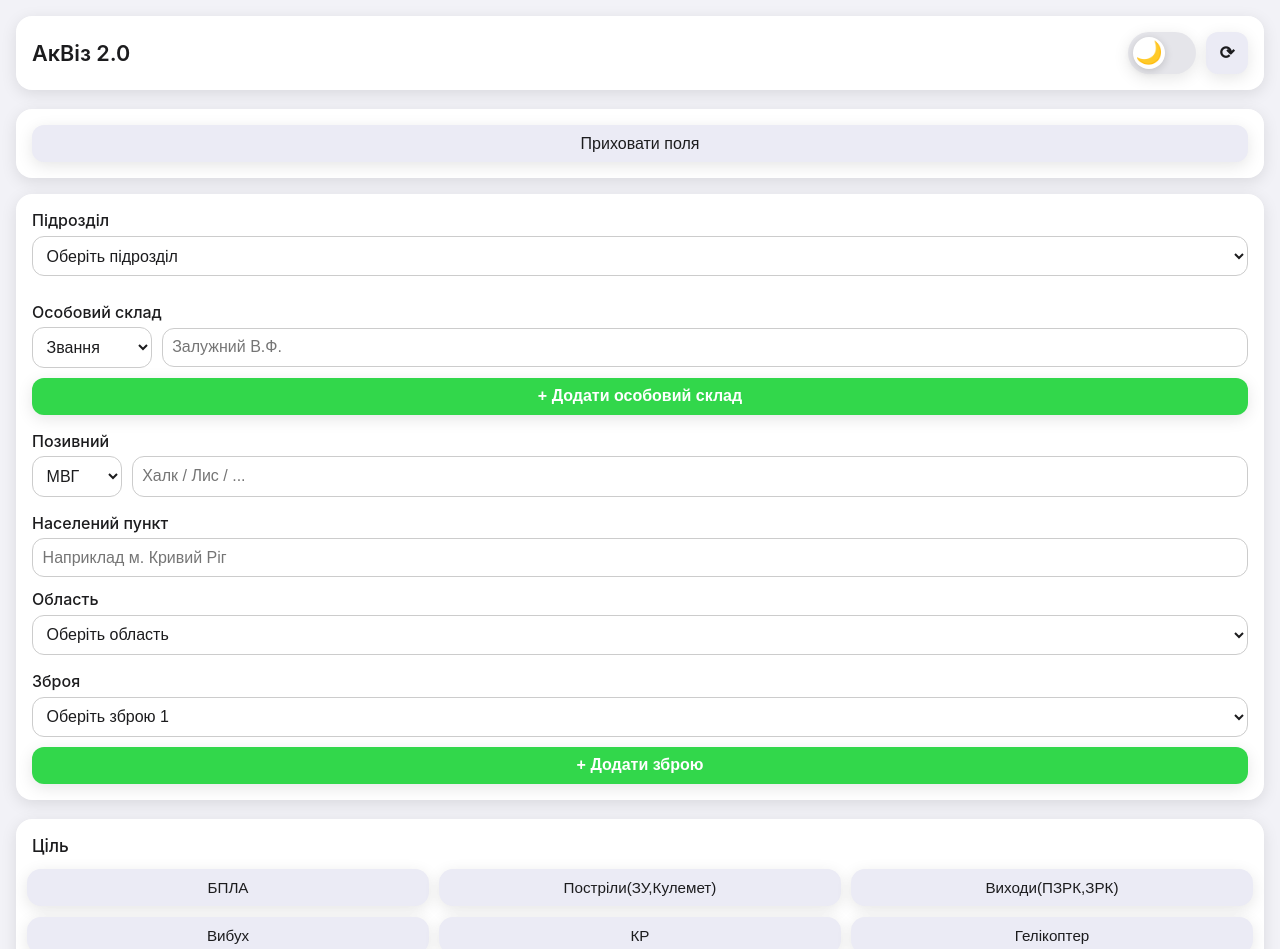
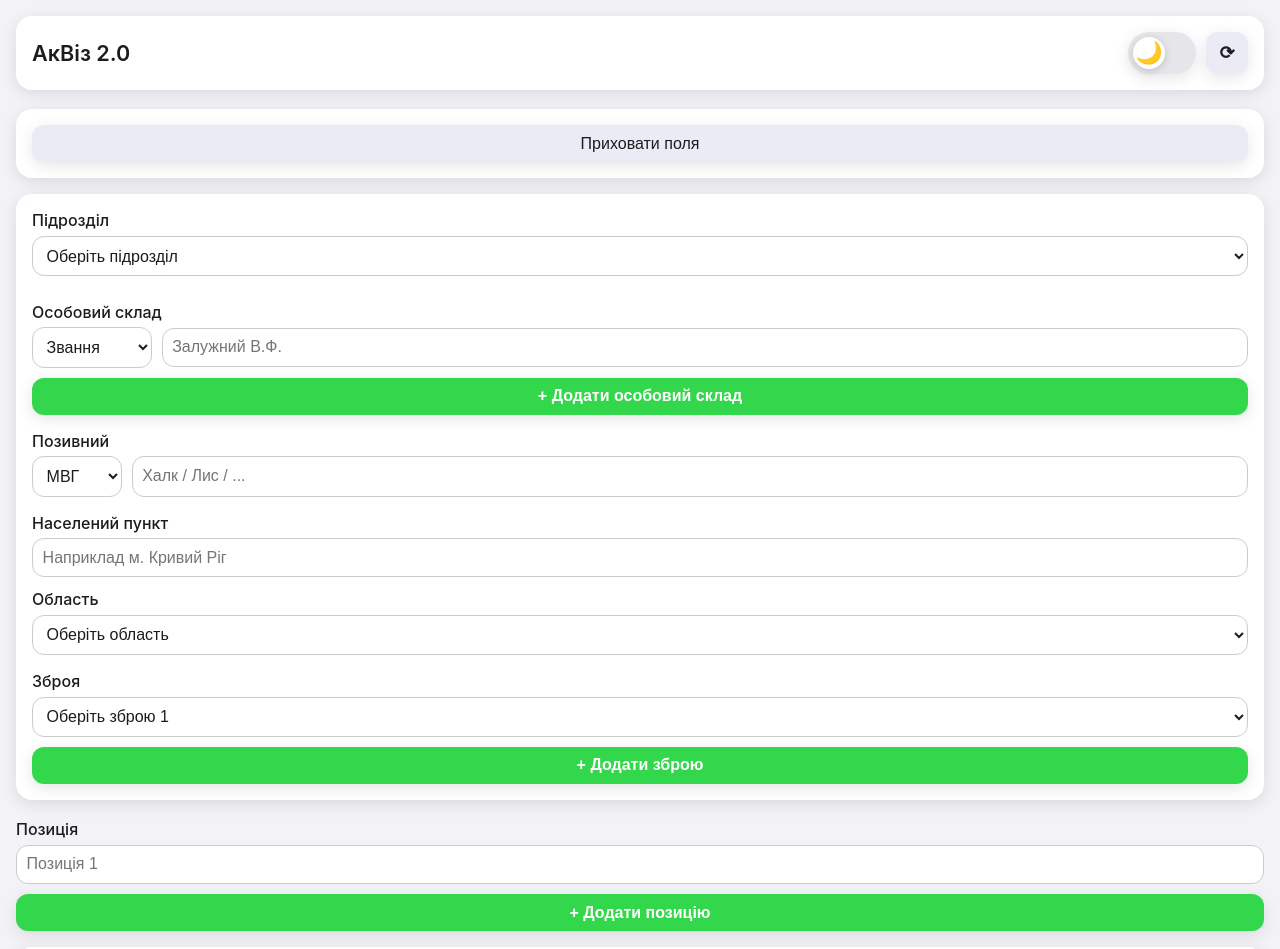
Before and after one commit to lolittajdm-alt/akviz0.2, a Next.js app: page / in a window 1280 px wide. Shown: the top 949 px of the page. Built offline with nearby package versions, Linux system fonts and the light colour scheme.

Commit message:
Update index.js

```diff
--- a/pages/index.js
+++ b/pages/index.js
@@ -198,6 +198,7 @@ export default function Home() {
 
   // ——— Состояния формы ———
   const [form, setForm] = useState({
+    positions: [""],
     subdivision: "",
     callsignPrefix: "",
     callsignText: "",
@@ -275,6 +276,15 @@ export default function Home() {
   }, []);
 
   // ——— localStorage init ———
+  const savedPositions = localStorage.getItem("akviz_positions_v1");
+if (savedPositions) {
+  try {
+    const arr = JSON.parse(savedPositions);
+    if (Array.isArray(arr) && arr.length) {
+      setForm((f) => ({ ...f, positions: arr }));
+    }
+  } catch {}
+}
   useEffect(() => {
     if (typeof window === "undefined") return;
 
@@ -326,6 +336,24 @@ export default function Home() {
   }, [showTopFields]);
 
   // ——— Helpers localStorage ———
+const savePositions = (arr) =>
+  localStorage.setItem("akviz_positions_v1", JSON.stringify(arr));
+
+const addPosition = () =>
+  setForm((f) => {
+    const arr = [...f.positions, ""];
+    savePositions(arr);
+    return { ...f, positions: arr };
+  });
+
+const removePosition = (idx) =>
+  setForm((f) => {
+    const arr = [...f.positions];
+    arr.splice(idx, 1);
+    const next = arr.length ? arr : [""];
+    savePositions(next);
+    return { ...f, positions: next };
+  });
   const savePersonnel = (arr) => localStorage.setItem("akviz_personnel_v3", JSON.stringify(arr));
   const saveWeapons = (arr) => localStorage.setItem("report_weapons_v3", JSON.stringify(arr));
   const saveBk = (arr) => localStorage.setItem("akviz_bk_v3", JSON.stringify(arr));
@@ -997,6 +1025,55 @@ export default function Home() {
         </div>
       )}
 
+      {/* Позиція */}
+<div style={{ marginBottom: 16 }}>
+  <label style={labelStyle(theme)}>Позиція</label>
+
+  {(form.positions || []).map((pos, idx) => (
+    <div key={idx} className="fieldWrap" style={{ marginBottom: 10 }}>
+      {form.positions.length > 1 && (
+        <button
+          className="xbtn"
+          onClick={() => removePosition(idx)}
+          type="button"
+          aria-label="Видалити"
+        >
+          ×
+        </button>
+      )}
+
+      <input
+        value={pos}
+        onChange={(e) => {
+          const v = e.target.value;
+          setForm((f) => {
+            const arr = [...f.positions];
+            arr[idx] = v;
+            savePositions(arr);
+            return { ...f, positions: arr };
+          });
+        }}
+        placeholder={`Позиція ${idx + 1}`}
+        style={{ ...inputStyle(theme), marginBottom: 0 }}
+      />
+    </div>
+  ))}
+
+  <button
+    onClick={addPosition}
+    style={{
+      ...buttonStyle(theme),
+      background: theme.success,
+      color: "#fff",
+      width: "100%",
+      fontWeight: 600,
+      margin: 0,
+    }}
+  >
+    + Додати позицію
+  </button>
+</div>
+
       {/* Ціль */}
       <div style={{ ...cardStyle(theme), padding: "1rem 0.7rem", display: "flex", flexDirection: "column" }}>
         <label style={{ ...labelStyle(theme), marginLeft: "0.3rem", marginBottom: "0.8rem", fontSize: "1.07rem" }}>Ціль</label>
```
